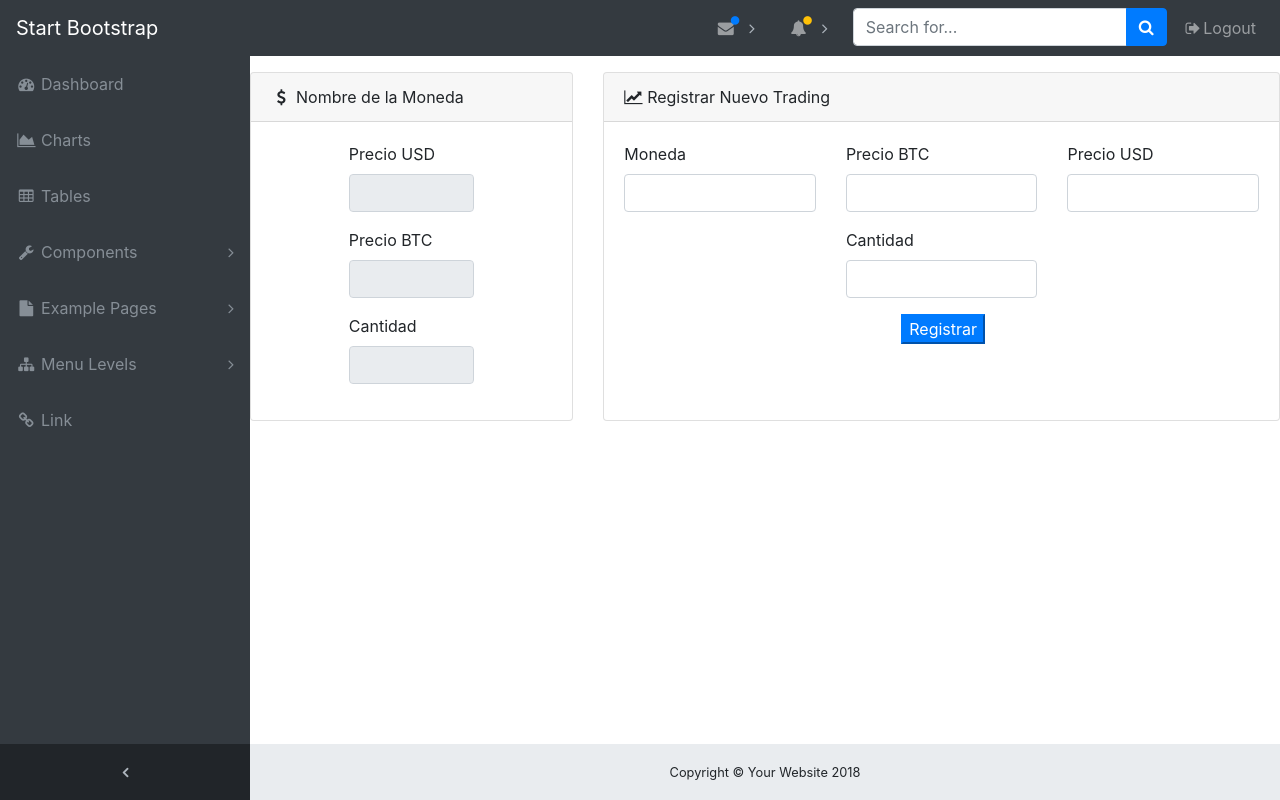
After one commit to Victorjcb28/CryptoFolio, a Django app: template templates/moneda/moneda_info.html in a window 1280 px wide. The commit adds this page. Run offline with Django 3.2, Linux system fonts and the light colour scheme; the template is opened without the code that fills it, so the values that code supplies are empty; some libraries are stand-ins or nearby versions.

Commit message:
Add files via upload

```diff
--- /dev/null
+++ b/templates/moneda/moneda_info.html
@@ -0,0 +1,131 @@
+{% extends 'base/base.html' %}
+{% load staticfiles %}
+{% block content %}
+
+<form method="POST" id="guardarpos">
+
+	{% csrf_token %}
+
+	<div class="row">
+	<div class="col-md-4">
+		<!-- Example Pie Chart Card-->
+          <div class="card mb-6" style="height: 100%;">
+            <div class="card-header">
+              <i class="fa fa-fw fa-dollar"></i> Nombre de la Moneda</div>
+            <div class="card-body">
+              	<form method="post" id="guardaru" enctype="multipart/form-data">
+					{% csrf_token %}
+
+					<div class="row justify-content-center">
+						<div class="col-md-6">
+							<div class="form-group">
+								<label for="Moneda">Precio USD</label>
+						    	<input type="text" class="form-control" id="price_usd" name="price_usd" disabled>
+
+							</div>
+						</div>
+					</div>
+					<div class="row justify-content-center">
+						<div class="col-md-6 ">
+							<div class="form-group">
+								<label for="Moneda">Precio BTC</label>
+						    	<input type="text" class="form-control" id="price_btc" name="price_btc" disabled>
+							</div>
+						</div>
+					</div>
+					<div class="row justify-content-center">
+						<div class="col-md-6 ">
+							<div class="form-group">
+								<label for="Moneda">Cantidad</label>
+						    	<input type="text" class="form-control" id="cantidad" name="cantidad" disabled>
+							</div>
+						</div>
+
+
+					</div>
+
+				</form>
+            </div>
+            <!--<div class="card-footer small text-muted">Informacion</div>-->
+          </div>
+
+		</div>
+
+	<div class="col-md-8">
+		<!-- Example Pie Chart Card-->
+        <div class="card mb-6" style="height: 100%;">
+            <div class="card-header">
+              <i class="fa fa-line-chart"></i> Registrar Nuevo Trading
+            </div>
+            <div class="card-body">
+	            <div class="row">
+	              	<div class="col-md-4">
+	              		<fieldset class="form-group">
+							    <label for="Moneda">Moneda</label>
+							    <input type="text" class="form-control" id="name" name="name" size="5%">
+						  	</fieldset>
+	              	</div>
+
+	              	<div class="col-md-4">
+	              		<fieldset class="form-group">
+							<label for="Moneda">Precio BTC</label>
+							<input type="text" class="form-control" id="price_btc" name="price_btc" size="5%">
+						 </fieldset>
+	              	</div>
+
+	              	<div class="col-md-4">
+	              		<fieldset class="form-group">
+							<label for="Moneda">Precio USD</label>
+							<input type="text" class="form-control" id="price_usd" name="price_usd" size="5%">
+						 </fieldset>
+	              	</div>
+	            </div>
+
+            	<div class="row justify-content-center">
+	              	<div class="col-md-4">
+	              		<fieldset class="form-group">
+							<label for="Moneda">Cantidad</label>
+						    <input type="text" class="form-control" id="cantidad" name="cantidad" size="5%">
+						</fieldset>
+	              	</div>
+
+
+	             </div>
+
+
+
+	            <div class="row justify-content-center">
+	              	<div class="col-md-2">
+	              		<fieldset class="form-group">
+							<input type="button" value="Registrar" class="btn-primary">
+						</fieldset>
+	              	</div>
+
+
+	            </div>
+	        </div><!-- card body-->
+
+        </div>
+
+
+
+
+            <!--<div class="card-footer small text-muted">Informacion</div>-->
+          </div>
+
+		</div>	<!-- fin de row 1-->
+
+
+
+
+
+
+
+
+
+</form>
+
+
+
+
+{% endblock %}
```
Also changed, not shown: templates/moneda/moneda_form.html (+10 -5 lines).
